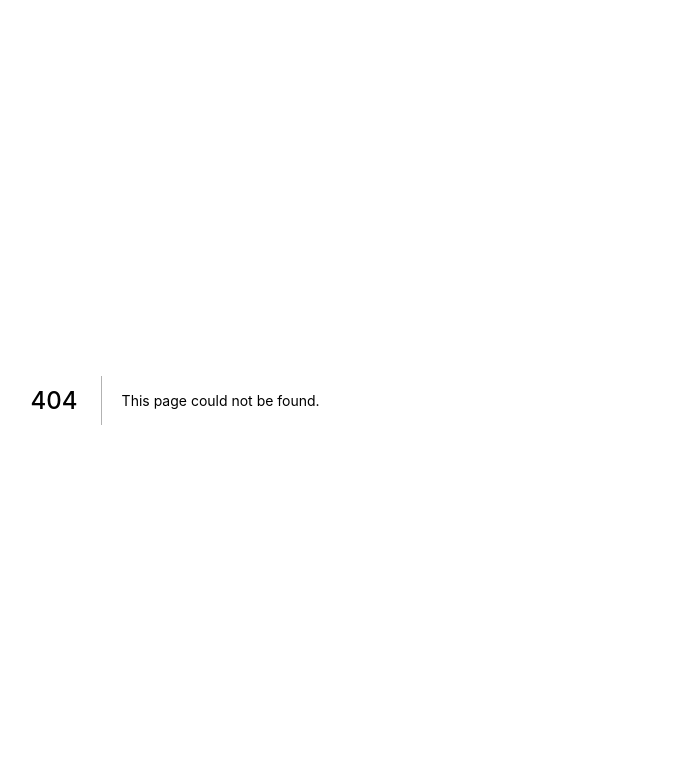
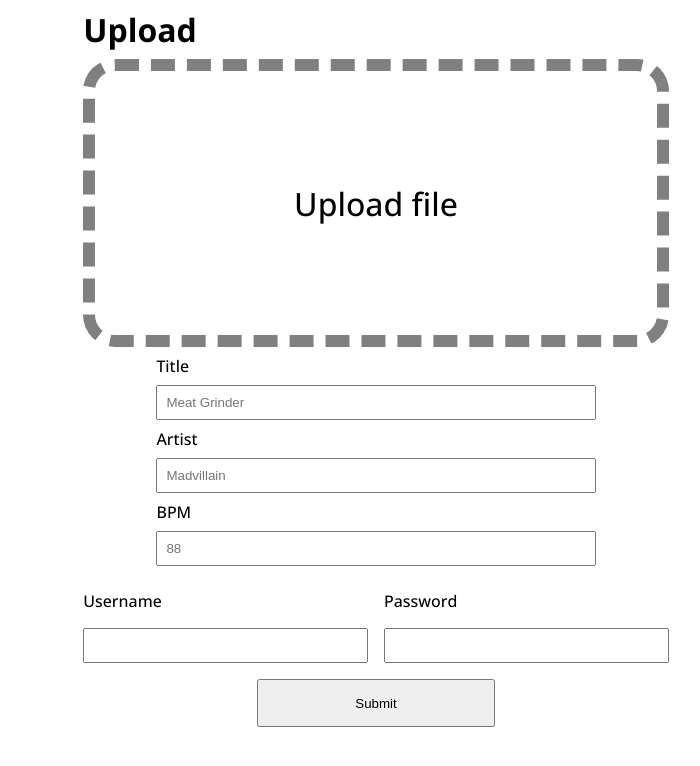
Before and after one commit to thomasgranbohm/snippets, a Next.js app in the folder frontend/: page /upload in a window 1280 px wide. Before the commit this address had no page. Shown: the top 766 px of the page, without its empty margins (264-964 px from the left). Built offline with nearby package versions, Linux system fonts and the light colour scheme; no server answers.

Commit message:
Added basic Upload page

```diff
--- /dev/null
+++ b/frontend/src/pages/upload.tsx
@@ -0,0 +1,131 @@
+import { useRef, useState } from "react";
+import { PUBLIC_API } from "../constants";
+import { concat } from "../functions";
+import classes from "../styles/pages/Upload.module.scss";
+
+const UploadPage = () => {
+	const fileRef = useRef<HTMLInputElement>(null);
+
+	const [title, setTitle] = useState<string>("");
+	const [artist, setArtist] = useState<string>("");
+	const [bpm, setBPM] = useState<string>("");
+
+	const [username, setUsername] = useState<string>("");
+	const [password, setPassword] = useState<string>("");
+
+	const handleSubmit = async () => {
+		try {
+			const encoded = Buffer.from(
+				`${username}:${password}`,
+				"ascii"
+			).toString("base64");
+
+			const data = new FormData();
+			data.append("title", title);
+			data.append("artist", artist);
+			data.append("bpm", bpm);
+
+			if (
+				!fileRef.current ||
+				!fileRef.current.files ||
+				fileRef.current.files.length === 0
+			) {
+				alert("You need to select a file.");
+				return;
+			}
+
+			data.append("audio", fileRef.current.files[0]);
+
+			const resp = await PUBLIC_API.post("/snippets", data, {
+				headers: {
+					"Content-Type": "multipart/form-data",
+					Authorization: `Basic ${encoded}`,
+				},
+			});
+
+			if (resp.status === 201) {
+				return alert("Snippet created!");
+			}
+		} catch (error) {
+			alert("Something went wrong. Check the console.");
+			console.error(error);
+		}
+	};
+
+	return (
+		<main className={classes["container"]}>
+			<header>
+				<h1>Upload</h1>
+			</header>
+			<article>
+				<label
+					htmlFor="audio"
+					className={concat(classes["upload"], classes["label"])}
+				>
+					Upload file
+				</label>
+				<input
+					ref={fileRef}
+					type="file"
+					name="audio"
+					id="audio"
+					className={classes["upload"]}
+					accept="audio/wav, audio/wave, audio/ogg, audio/mpeg, audio/mpeg3"
+				/>
+				<div className={classes["information"]}>
+					<label htmlFor="title">Title</label>
+					<input
+						type="text"
+						placeholder="Meat Grinder"
+						value={title}
+						onChange={(e) => setTitle(e.target.value)}
+					/>
+					<label htmlFor="artist">Artist</label>
+					<input
+						type="text"
+						name="artist"
+						id="artist"
+						placeholder="Madvillain"
+						value={artist}
+						onChange={(e) => setArtist(e.target.value)}
+					/>
+					<label htmlFor="bpm">BPM</label>
+					<input
+						type="number"
+						min={0}
+						max={1024}
+						name="bpm"
+						id="bpm"
+						placeholder="88"
+						className={classes["bpm"]}
+						value={bpm}
+						onChange={(e) => setBPM(e.target.value)}
+					/>
+				</div>
+				<div className={classes["credentials"]}>
+					<label htmlFor="username">Username</label>
+					<label htmlFor="password">Password</label>
+					<input
+						type="text"
+						name="username"
+						id="username"
+						value={username}
+						onChange={(e) => setUsername(e.target.value)}
+					/>
+					<input
+						type="password"
+						name="password"
+						id="password"
+						value={password}
+						onChange={(e) => setPassword(e.target.value)}
+					/>
+				</div>
+				<button className={classes["submit"]} onClick={handleSubmit}>
+					Submit
+				</button>
+			</article>
+		</main>
+	);
+};
+
+export default UploadPage;
--- /dev/null
+++ b/frontend/src/styles/pages/Upload.module.scss
@@ -0,0 +1,66 @@
+.container {
+	max-width: 64ch;
+	margin: 0 auto;
+
+	label,
+	input {
+		width: 100%;
+		margin: 0.5rem 0;
+	}
+
+	label {
+		font-weight: 500;
+	}
+
+	input {
+		padding: 0.5rem;
+	}
+}
+
+.upload {
+	display: none;
+
+	&.label {
+		width: 100%;
+		height: 18rem;
+		border: 0.75rem dashed gray;
+		border-radius: 2rem;
+		margin: 0.5rem auto;
+
+		display: flex;
+		align-items: center;
+		justify-content: center;
+		font-size: 2rem;
+		font-weight: 500;
+
+		cursor: pointer;
+	}
+}
+
+.information {
+	max-width: 48ch;
+	margin: 0 auto;
+}
+
+.credentials {
+	display: grid;
+	grid-template: repeat(2, auto) / repeat(2, auto);
+	align-items: center;
+	gap: 1rem;
+
+	margin: 1rem 0;
+
+	label,
+	input {
+		margin: 0;
+	}
+}
+
+.submit {
+	width: 32ch;
+	height: 3rem;
+	margin: 0 auto;
+
+	text-align: center;
+	display: block;
+}
```
Also changed, not shown: 1 other file (tests, documents, lock files or other folders).
